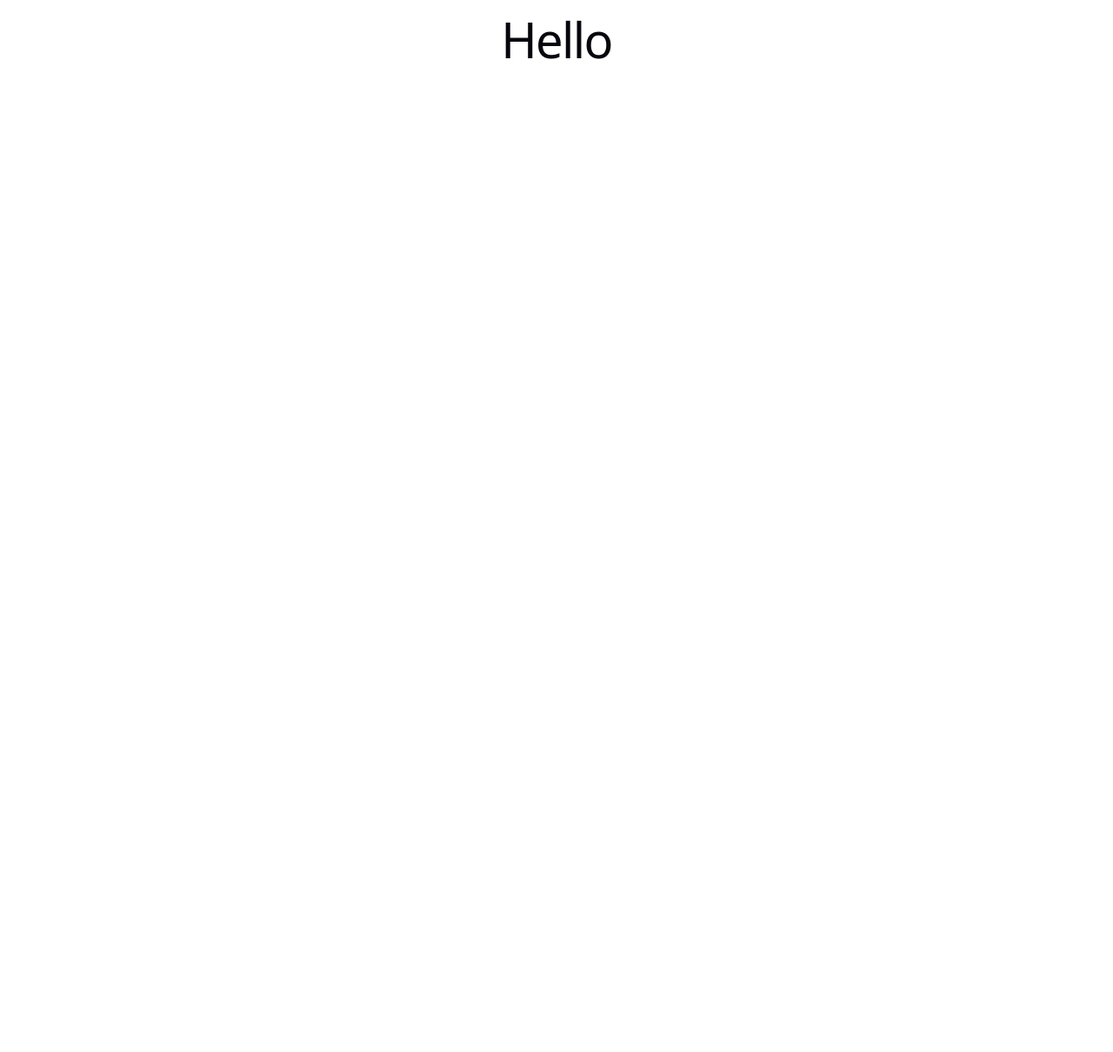
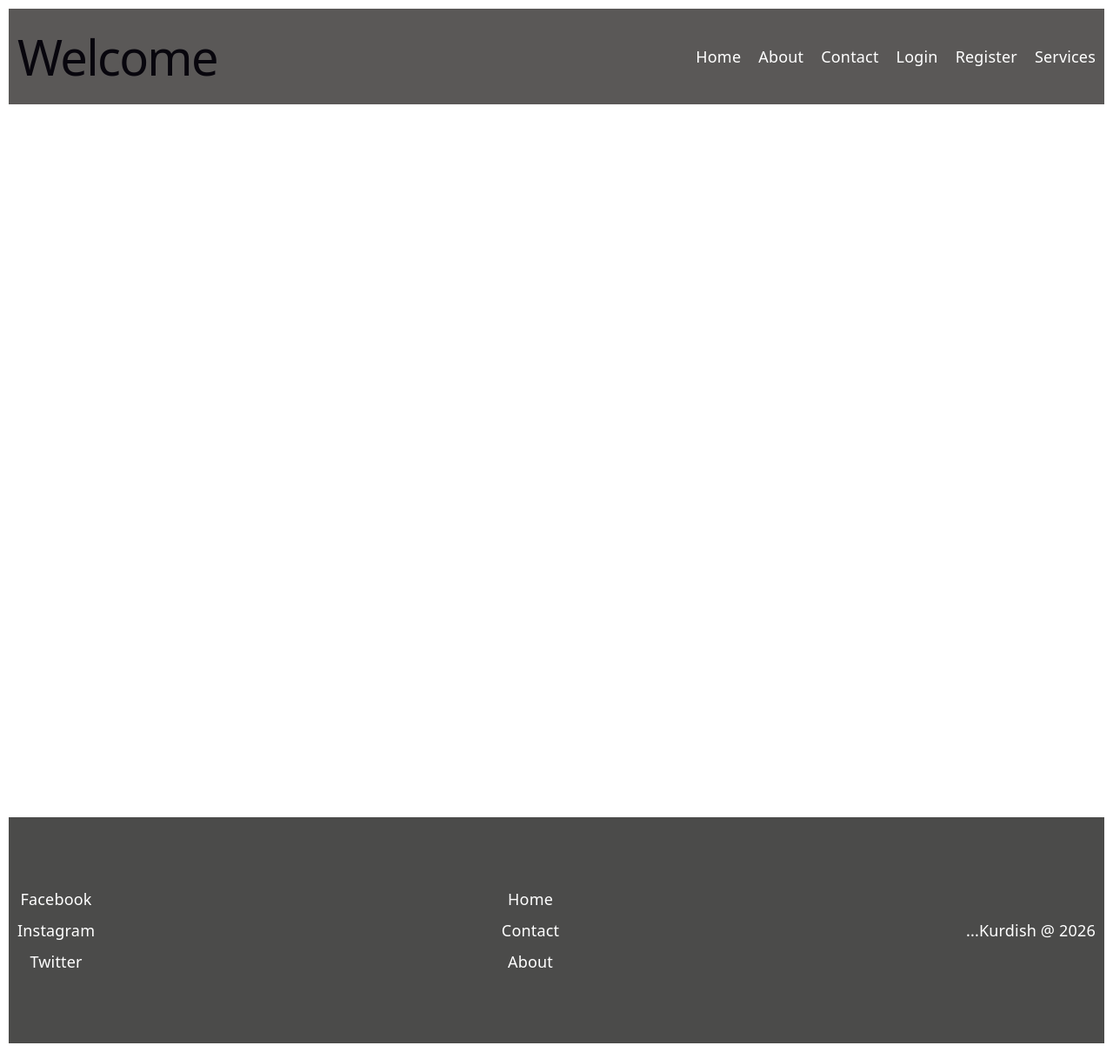
Before and after one commit to Hamzakurd/React6, a React (Vite) app in the folder react/: page / in a window 1280 px wide. Shown: the whole page at 87% size. Before the commit the page ends 800 px from the top, so only its background shows below. Built offline with nearby package versions, Linux system fonts and the light colour scheme.

Commit message:
create page with navbar , footer

```diff
--- a/react/src/App.jsx
+++ b/react/src/App.jsx
@@ -1,11 +1,11 @@
-import "./App.css";
+import Home from "./assets/Pages/Home";
 
 function App() {
   //js
   return(
-    /* html and css */
-    <h1>Hello</h1>
-   );
+
+    <Home/>
+     );
 }
 
 export default App;
--- /dev/null
+++ b/react/src/assets/Components/Layout/Footer.jsx
@@ -0,0 +1,19 @@
+import "./header.css";
+export default function Footer(){
+    return(
+    <div className="footer">
+        <div className="footer-Links">
+            <a href="https://www.facebook.com/">Facebook</a>
+            <a href="https://www.instagram.com/">Instagram</a>
+            <a href="https://twitter.com/">Twitter</a>
+        </div>
+        <div className="footer-pages">
+            <a href="">Home</a>
+            <a href="">Contact</a>
+            <a href="">About</a>
+
+        </div>
+        <div className="footer-copyright">...Kurdish @ 2026</div>
+    </div>
+    );
+}
--- /dev/null
+++ b/react/src/assets/Components/Layout/Header.jsx
@@ -0,0 +1,23 @@
+
+import "./header.css";
+export default function Header(){
+    return (
+        <header>
+            <nav className="navbar">
+                <h1>Welcome</h1>
+                <div>
+                    <ul className="nav-Links">
+                       <li>Home</li>
+                       <li>About</li>
+                       <li>Contact</li>
+                       <li>Login</li>
+                       <li>Register</li>
+                       <li>Services</li>
+
+                    </ul>
+                </div>
+
+            </nav>
+        </header>
+    )
+}
--- /dev/null
+++ b/react/src/assets/Components/Layout/header.css
@@ -0,0 +1,61 @@
+.navbar {
+  flex-direction: row;
+  display: flex;
+  justify-content: space-between;
+  background-color: rgb(90, 88, 87);
+  padding: 10px;
+  margin: 10px;
+  align-items: center;
+  max-width: 100%;
+}
+
+.nav-Links {
+  display: flex;
+  flex-direction: row;
+  justify-content: space-between;
+  align-items: center;
+  gap: 20px;
+  color: white;
+  list-style: none;
+
+}
+
+.nav-Links li{
+    cursor: pointer;
+}
+h1 {
+  width: 100px;
+  height: fit-content;
+}
+.footer{
+  flex-direction: row;
+  display: flex;
+  justify-content: space-between;
+  background-color: rgb(75, 75, 74);
+  padding: 10px;
+  margin: 10px;
+  align-items: center;
+  max-width: 100%;
+  color: white;
+  height: 30vh;
+
+}
+
+.footer-Links,
+.footer-pages {
+  display: flex;
+  flex-direction: column;
+  justify-content: center;
+  gap: 10px;
+}
+
+.footer-Links a,
+.footer-pages a {
+  color: white;
+  text-decoration: none;
+  cursor: pointer;
+}
+.footer-Links a:hover,
+.footer-pages a:hover {
+  color: blue;
+}
--- /dev/null
+++ b/react/src/assets/Pages/Home.jsx
@@ -0,0 +1,15 @@
+
+import Header from "../Components/Layout/Header";
+import Footer from "../Components/Layout/Footer";
+import "./style.css"
+export default function Home() {
+  return (
+    <>
+      <Header />
+      <main className="main-section">
+
+      </main>
+      <Footer />
+    </>
+  );
+}
--- /dev/null
+++ b/react/src/assets/Pages/style.css
@@ -0,0 +1,3 @@
+.main-section{
+    min-height: 100vh;
+}
```
